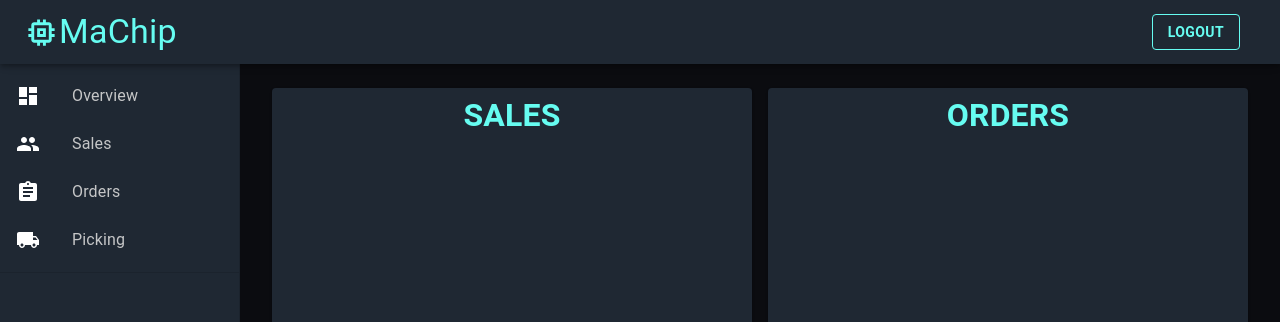
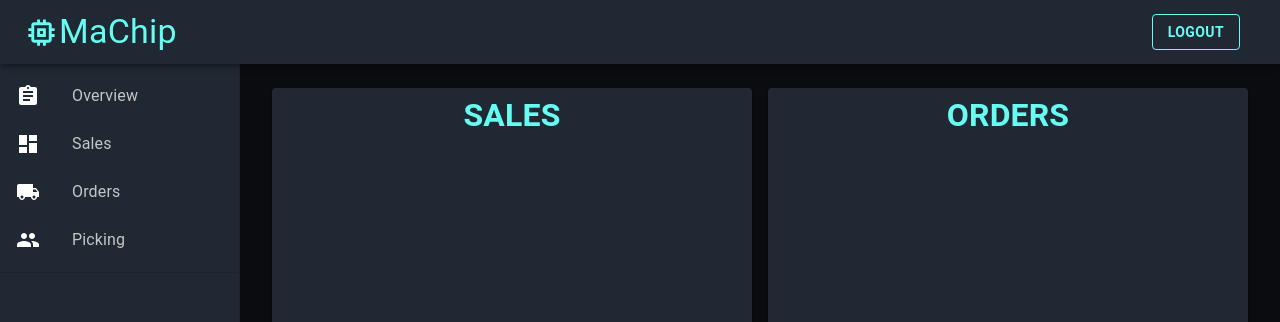
Before and after one commit to mehr-licht/FEUP-SINF, a React (Create React App) app in the folder machip/: page / in a window 1280 px wide. Both pictures are taken after a click on the button "LOGIN". Shown: the top 322 px of the page. Built offline with nearby package versions, Linux system fonts and the light colour scheme.

Commit message:
added paths to sidebar

```diff
--- a/machip/src/components/common/Sidebar.js
+++ b/machip/src/components/common/Sidebar.js
@@ -6,10 +6,11 @@ import List from '@material-ui/core/List';
 import ListItem from '@material-ui/core/ListItem';
 import ListItemIcon from '@material-ui/core/ListItemIcon';
 import ListItemText from '@material-ui/core/ListItemText';
-import AssignmentIcon from '@material-ui/icons/Assignment';
-import DashboardIcon from '@material-ui/icons/Dashboard';
-import LocalShippingIcon from '@material-ui/icons/LocalShipping';
-import PeopleIcon from '@material-ui/icons/People';
+import Overview from '@material-ui/icons/Assignment';
+import Sales from '@material-ui/icons/Dashboard';
+import Orders from '@material-ui/icons/LocalShipping';
+import Picking from '@material-ui/icons/People';
+import { navigate } from '@reach/router';
 
 const drawerWidth = 240;
 
@@ -40,24 +41,39 @@ const Sidebar = () => {
 
     const classes = useStyles();
 
+    function NavigateItem(props) {
+        return (
+            <ListItem button key={props.text} onClick={() => { navigate('/' + props.site) }}>
+                <ListItemIcon>
+                    {(() => {
+                        switch (props.text) {
+                            case "Overview": return <Overview htmlColor="white" />;
+                            case "Sales": return <Sales htmlColor="white" />;
+                            case "Orders": return <Orders htmlColor="white" />;
+                            case "Picking": return <Picking htmlColor="white" />;
+                        }
+                    })()}
+                </ListItemIcon>
+                <ListItemText primary={props.text} />
+            </ListItem>
+        );
+    }
 
     return (
         <Drawer
             className={classes.drawer}
             variant="permanent"
             classes={{
-            paper: classes.drawerPaper,
+                paper: classes.drawerPaper,
             }}
             anchor="left"
         >
             <div className={classes.toolbar} />
             <List>
-                {['Overview', 'Sales', 'Orders', 'Picking'].map((text, index) => (
-                    <ListItem button key={text}>
-                        <ListItemIcon>{index % 2 === 0 ? (index - 2 === 0 ? <AssignmentIcon htmlColor="white"/> : <DashboardIcon htmlColor="white"/>) : (index - 3 === 0 ? <LocalShippingIcon htmlColor="white"/> : <PeopleIcon htmlColor="white"/>)}</ListItemIcon>
-                        <ListItemText primary={text} />
-                    </ListItem>
-                ))}
+                <NavigateItem text='Overview' site="dashboard" />
+                <NavigateItem text='Sales' site="sales_orders" />
+                <NavigateItem text='Orders' site="purchase_orders" />
+                <NavigateItem text='Picking' site="picking_orders" />
             </List>
             <Divider />
         </Drawer>
```
